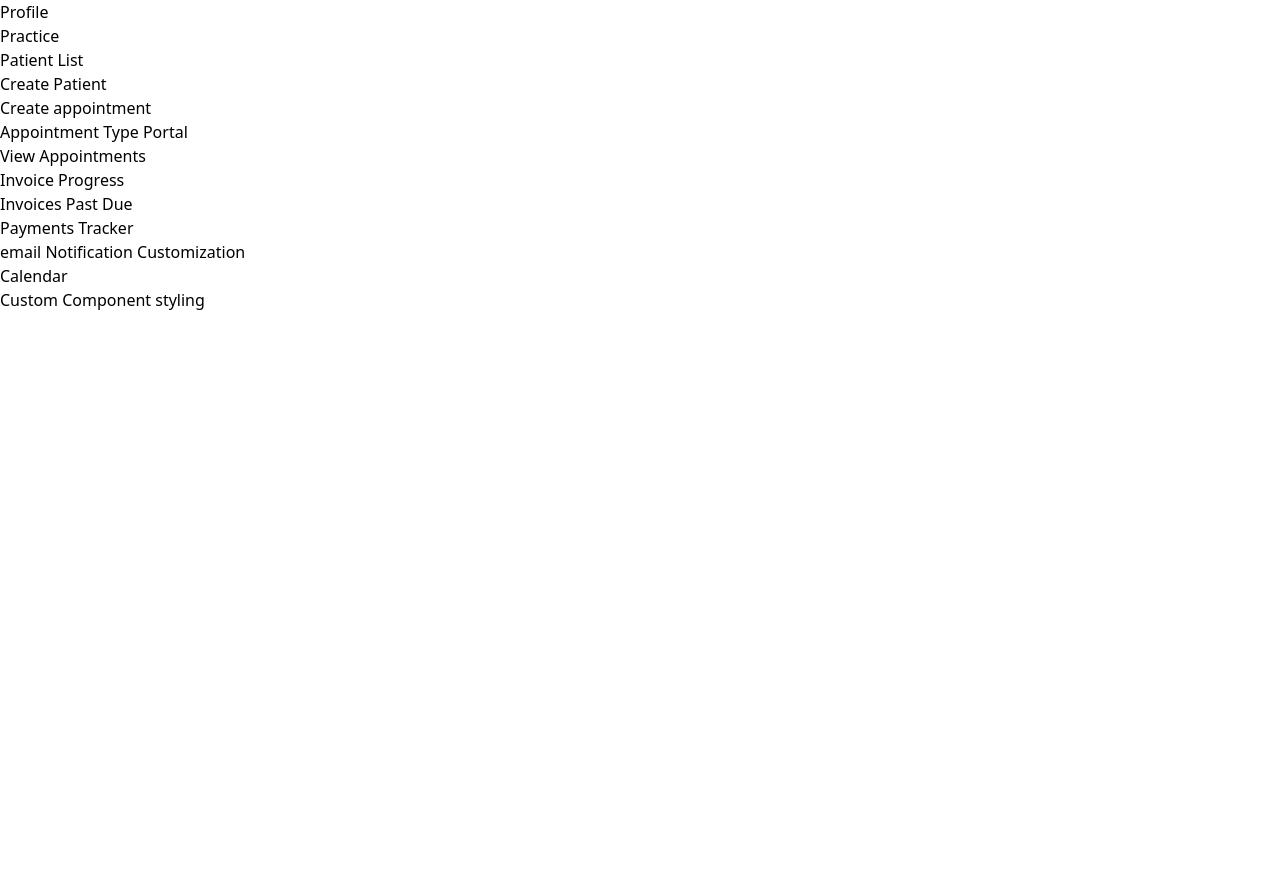
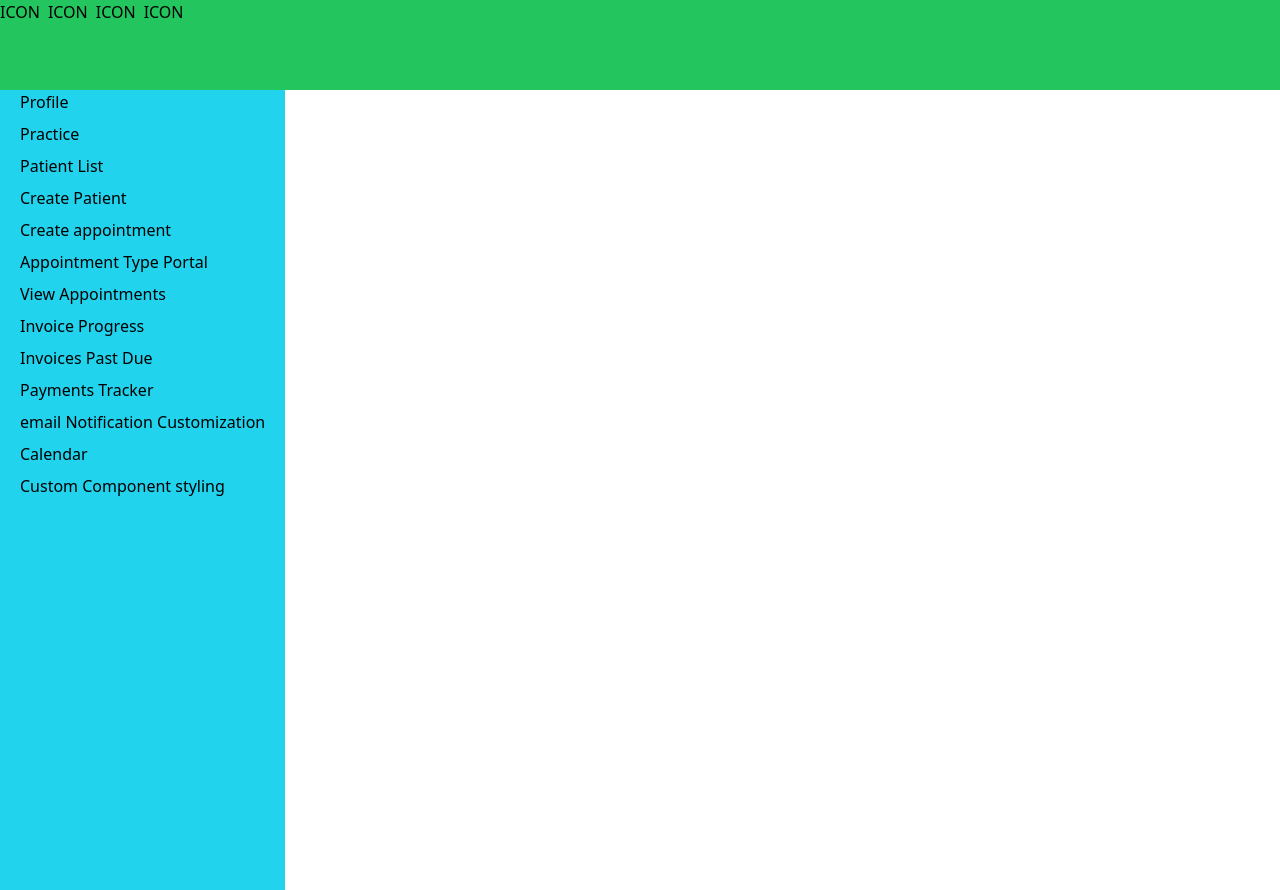
Before and after one commit to Mathers-za/practice-management-frontend, a React (Create React App) app: page / in a window 1280 px wide. Before the commit the page ends 800 px from the top, so only its background shows below. Built offline with nearby package versions, Linux system fonts and the light colour scheme; no server answers.

Commit message:
Started styling the dashboard

```diff
--- a/src/App.js
+++ b/src/App.js
@@ -25,7 +25,8 @@ import PastDueInvoices from "./components/Pages/financialsViewPortal/PastDueInvo
 import PaymentsList from "./components/Pages/financialsViewPortal/paymentsList/PaymentsList";
 import EmailCustomizationPage from "./components/Pages/email customizations/email customization page/EmailCustomizationPage";
 import MainCalendar from "./components/Pages/Main Calendar/MainCalendar";
-import MyCustomButton from "./tailWindSandbox/styleComponents";
+
+import ComponentView from "./tailWindSandbox/styleComponents";
 
 const queryClient = new QueryClient();
 
@@ -173,7 +174,7 @@ function App() {
               element={<MainCalendar profileId={profileId} />}
             />
 
-            <Route path="componentStyling" element={<MyCustomButton />} />
+            <Route path="componentStyling" element={<ComponentView />} />
           </Route>
         </Routes>
       </QueryClientProvider>
--- /dev/null
+++ b/src/components/MainMenuTopBar/MainMenuTopBar.js
@@ -0,0 +1,12 @@
+export default function MainMenuTopBar() {
+  return (
+    <>
+      <div className="min-h-[90px] bg-green-500 flex gap-2 ">
+        <p>ICON</p>
+        <p>ICON</p>
+        <p>ICON</p>
+        <p>ICON</p>
+      </div>
+    </>
+  );
+}
--- a/src/components/Pages/Dashboard.js
+++ b/src/components/Pages/Dashboard.js
@@ -3,6 +3,8 @@ import defaultData from "../../DefaultData/defaultData";
 import SideBar from "../SideBar/SideBar";
 import { Outlet } from "react-router-dom";
 import { useFetchData, usePostData } from "../../CustomHooks/serverStateHooks";
+import MainMenuSideBar from "../mainMenuSideBar/MainMenuSideBar";
+import MainMenuTopBar from "../MainMenuTopBar/MainMenuTopBar";
 
 export default function DashBoard({ profileIdStateSetter }) {
   const { data, httpStatus } = useFetchData(
@@ -46,8 +48,15 @@ export default function DashBoard({ profileIdStateSetter }) {
 
   return (
     <>
-      <SideBar />
-      <Outlet />
+      <div>
+        <div className=" left-0 top-0 min-w-full ">
+          <MainMenuTopBar />
+        </div>
+        <div className=" flex gap-10 left-0 top-0 bottom-0 max-h-full">
+          <MainMenuSideBar />
+          <Outlet />
+        </div>
+      </div>
     </>
   );
 }
--- /dev/null
+++ b/src/components/mainMenuSideBar/MainMenuSideBar.js
@@ -0,0 +1,63 @@
+import { Link } from "react-router-dom";
+
+export default function MainMenuSideBar({ itemsArray }) {
+  return (
+    <>
+      <div className="flex flex-col items-start px-5 max-w-fit bg-cyan-400 min-h-[100dvh] ">
+        <ul className="list-none flex flex-col gap-2  ">
+          <li>
+            {" "}
+            <Link to="profile">Profile</Link>{" "}
+          </li>
+          <li>
+            {" "}
+            <Link to="practice">Practice</Link>{" "}
+          </li>
+          <li>
+            {" "}
+            <Link to="patient/search">Patient List</Link>{" "}
+          </li>
+
+          <li>
+            <Link to="patientCreate">Create Patient</Link>
+          </li>
+
+          <li>
+            <Link to="createAppointment">Create appointment</Link>
+          </li>
+          <li>
+            <Link to="appointmentTypePortal">Appointment Type Portal</Link>
+          </li>
+          <li>
+            <Link to="appointmentPortal">View Appointments</Link>
+          </li>
+
+          <li>
+            <Link to="invoiceProgress"> Invoice Progress </Link>
+          </li>
+
+          <li>
+            <Link to="invoicesPastDue">Invoices Past Due</Link>
+          </li>
+
+          <li>
+            <Link to="paymentsTracker">Payments Tracker</Link>
+          </li>
+
+          <li>
+            <Link to="emailNotifications">
+              email Notification Customization
+            </Link>
+          </li>
+          <li>
+            <Link to="calendar">Calendar</Link>
+          </li>
+
+          <li>
+            <Link to="componentStyling">Custom Component styling</Link>
+          </li>
+        </ul>
+      </div>
+    </>
+  );
+}
--- /dev/null
+++ b/src/components/miscellaneous components/DisplayTextInput.js
@@ -0,0 +1,30 @@
+import { useState } from "react";
+
+export default function Input({
+  name,
+  value,
+  labelText,
+  placeholder,
+  required,
+  onchange,
+  type,
+}) {
+  return (
+    <>
+      <div>
+        <input
+          onChange={() => onchange}
+          type={type || "text"}
+          placeholder={placeholder ?? ""}
+          name={name}
+          value={value}
+          required={required}
+          className="outline-none border-b-2 border-b-black placeholder:italic focus:border-sky-500 w-1/5  "
+        />
+        <label className="block text-sm text-slate-500 select-none mt-1">
+          {labelText ?? "userName"}
+        </label>
+      </div>
+    </>
+  );
+}
--- a/src/components/miscellaneous components/SubmitButton.js
+++ b/src/components/miscellaneous components/SubmitButton.js
@@ -2,8 +2,8 @@ export default function SubmitButton({ onclick, text }) {
   return (
     <>
       <button
-        onClick={onclick}
-        className={`bg-sky-500  ease-in duration-75  text-black min-w-28 py-2 rounded-xl active:text-black ri hover:bg-sky-600 hover:text-white  hover:ring-2 ring-sky-400 ring-offset-1`}
+        onClick={() => onclick}
+        className={` select-none bg-sky-500  ease-in duration-75  text-black min-w-28 max-w-28 py-1 rounded-sm active:text-black ri hover:bg-sky-600 hover:text-white  hover:ring-2 ring-sky-400 ring-offset-1`}
       >
         {text || "Submit"}
       </button>
--- /dev/null
+++ b/src/components/miscellaneous components/WarningMessage.js
@@ -0,0 +1,12 @@
+export default function DisplaySingleError({ error }) {
+  return (
+    <>
+      <div className="min-h-16 bg-red-300  min-w-fit p-x-1 pb-2 pl-4 select-none text-balance  ">
+        <p className="text-red-600 text-lg select-none ">Warning</p>
+        <p className="text-black text-base select-none ">
+          {error || "An example of an error"}
+        </p>
+      </div>
+    </>
+  );
+}
--- /dev/null
+++ b/src/tailWindSandbox/styleComponents.js
@@ -0,0 +1,17 @@
+import DisplaySingleError from "../components/miscellaneous components/WarningMessage";
+import SubmitButton from "../components/miscellaneous components/SubmitButton";
+import Input from "../components/miscellaneous components/DisplayTextInput";
+
+export default function ComponentView() {
+  return (
+    <>
+      <div className="flex flex-col gap-3">
+        <DisplaySingleError error={"You Beast you little rat "} />
+
+        <SubmitButton text={"Submit"} />
+
+        <Input type="text" labelText="Username" />
+      </div>
+    </>
+  );
+}
```
